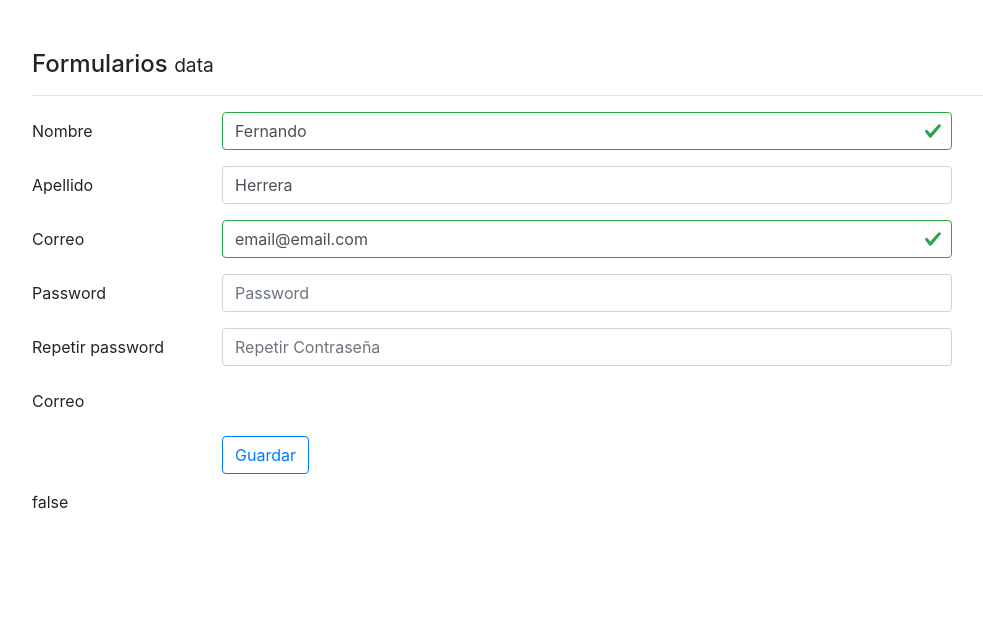
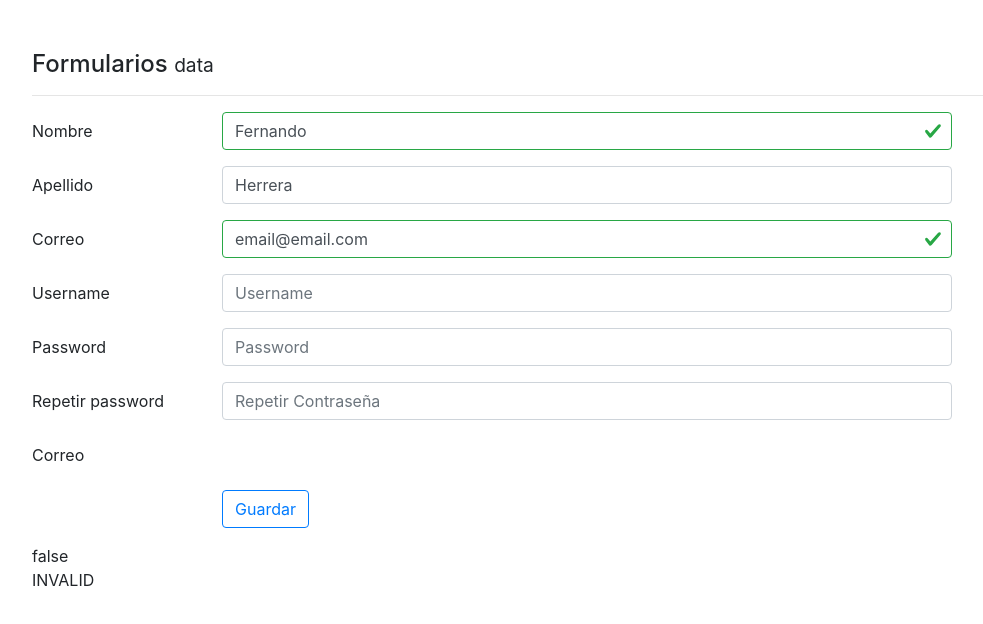
Before and after one commit to aban22/angular-aplicacion-08-formularios, an Angular app in the folder formularios/: page / in a window 1280 px wide. Shown: the top 624 px of the page, without its empty margins (53-1036 px from the left). Built offline with nearby package versions, Linux system fonts and the light colour scheme.

Commit message:
Clase 179

```diff
--- a/formularios/src/app/components/data/data.component.html
+++ b/formularios/src/app/components/data/data.component.html
@@ -42,6 +42,13 @@
     </div>
 
     <div class="form-group row">
+        <label class="col-2 col-form-label">Username</label>
+        <div class="col-md-8">
+            <input class="form-control" type="text" placeholder="Username" formControlName="username">
+        </div>
+    </div>
+
+    <div class="form-group row">
         <label class="col-2 col-form-label">Password</label>
         <div class="col-md-8">
             <input class="form-control" type="password" placeholder="Password" formControlName="password1">
@@ -71,4 +78,6 @@
     </div>
 
     {{ formulario.valid}}
+    <br>
+    {{formulario.status}}
 </form>
--- a/formularios/src/app/components/data/data.component.ts
+++ b/formularios/src/app/components/data/data.component.ts
@@ -1,5 +1,6 @@
 import { Component, OnInit } from '@angular/core';
 import { FormGroup, FormControl, Validators } from '@angular/forms';
+import { Observable } from 'rxjs';
 
 @Component({
   selector: 'app-data',
@@ -16,6 +17,7 @@ export class DataComponent {
             apellido: 'Herrera'
         },
         correo: 'email@email.com',
+        username: null,
         password1: null,
         password2: null
     };
@@ -41,6 +43,7 @@ export class DataComponent {
                                             Validators.required,
                                             Validators.pattern('[a-z0-9._%+-]+@[a-z0-9.-]+\.[a-z]{2,3}$')
                                         ]),
+            username: new FormControl(null, Validators.required, this.existeUsuario),
             password1: new FormControl(null, Validators.required),
             password2: new FormControl()
         });
@@ -68,6 +71,22 @@ export class DataComponent {
         return null;
     }
 
+    existeUsuario(control: FormControl): Promise<any> | Observable<any> {
+        const promesa = new Promise(
+            (resolve, reject) => {
+                setTimeout(() => {
+                    if (control.value === 'strider') {
+                        resolve({existe: true});
+                    } else {
+                        resolve(null);
+                    }
+                }, 3000);
+            }
+        );
+
+        return promesa;
+    }
+
     guardarCambios() {
         console.log(this.formulario.value);
         console.log(this.formulario);
```
